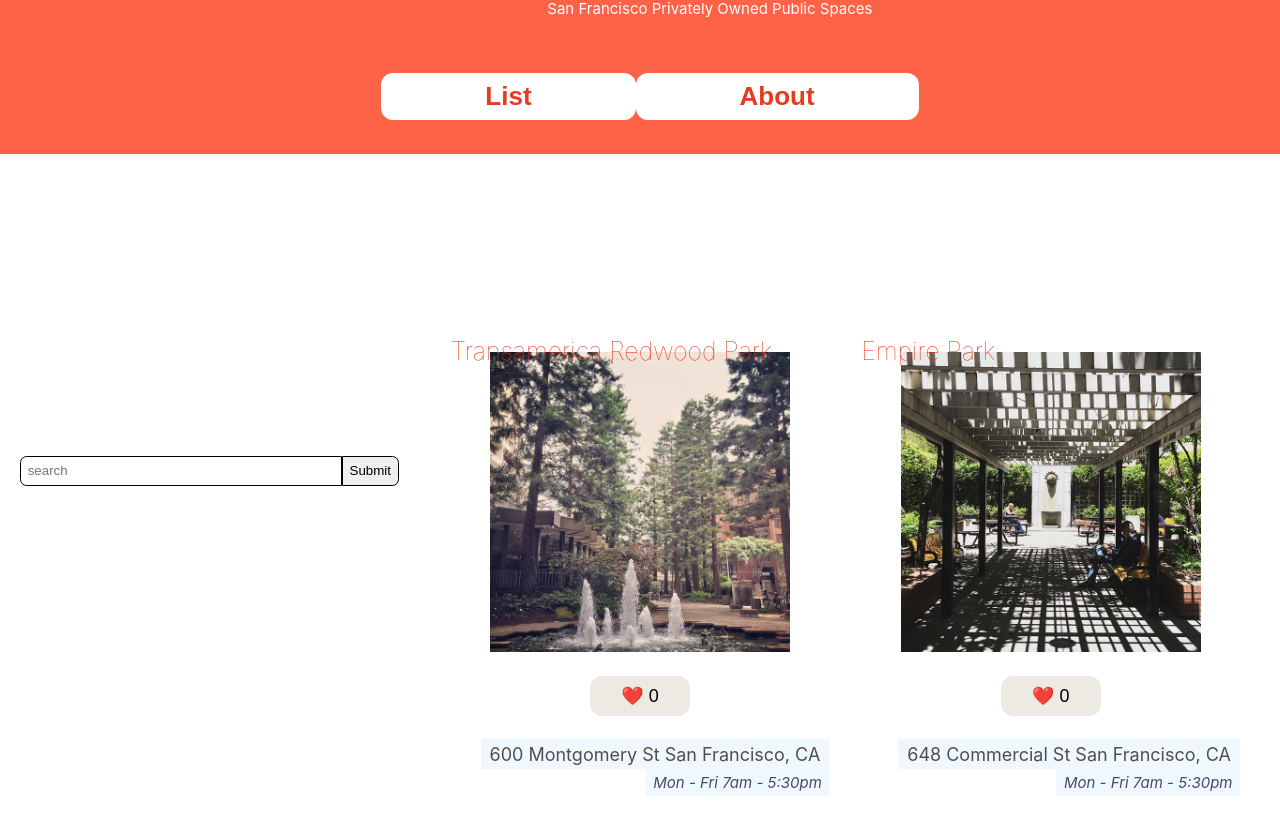
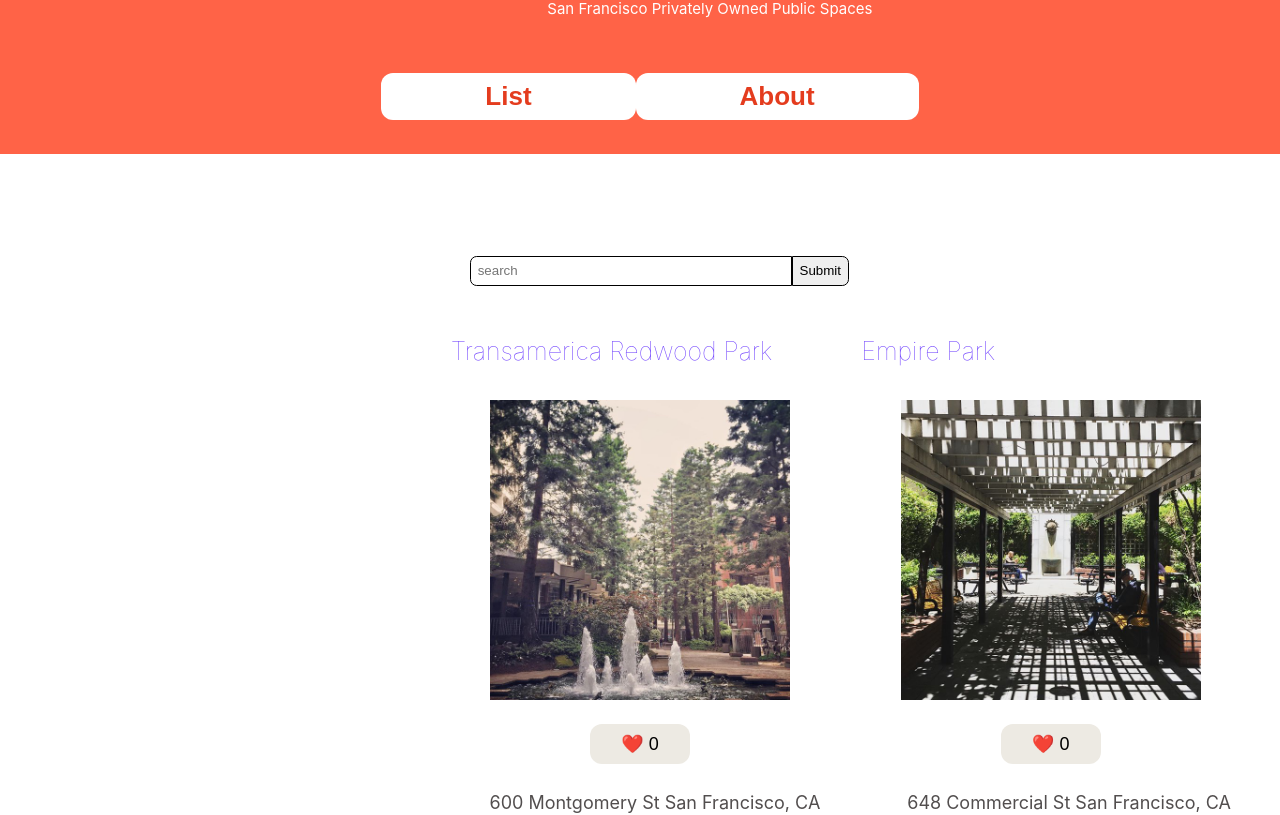
Before and after one commit to sandycamilo/React-App, a React (Create React App) app in the folder sfpopos/: page /#/ in a window 1280 px wide. Shown: the part 215-1030 px from the top of the page. Built offline with nearby package versions, Linux system fonts and the light colour scheme.

Commit message:
random public space

```diff
--- a/sfpopos/src/components/POPOSDetails/POPOSDetails.css
+++ b/sfpopos/src/components/POPOSDetails/POPOSDetails.css
@@ -9,11 +9,13 @@
   flex: 1;
   text-align: left;
   padding: 0 1em;
+  background-color: cadetblue;
 }
 
 .POPOSDetails .POPOSDetails-title {
   font-size: 2.5em;
   margin: 0;
+  background-color: cadetblue;
 }
 
 .POPOSDetails .POPOSDetails-image {
--- a/sfpopos/src/components/POPOSList/POPOList.js
+++ b/sfpopos/src/components/POPOSList/POPOList.js
@@ -31,7 +31,7 @@ function POPOList() {
   })
     return (
       <div className="POPOSList">
-        {/* input field for the search feature. */}
+          <div className="POPOList-Search">
           <form>
               <input
                   value={query} /*  holds the value you entered into the field */
@@ -40,6 +40,7 @@ function POPOList() {
               />
               <button type="submit">Submit</button>
           </form>
+          </div>
         {spaces}
       </div>
   )
--- a/sfpopos/src/components/POPOSList/POPOSList.css
+++ b/sfpopos/src/components/POPOSList/POPOSList.css
@@ -22,6 +22,14 @@
   .POPOSList {
     grid-template-columns: 1fr;
   }
+}
+
+.POPOList-Search {
+  display: flex;
+  flex-direction: column;
+  position: relative;
+  top: -200px;
+  left: 450px;
 }
 
 .POPOSList form {
--- a/sfpopos/src/components/POPOSSpace/POPOSSpace.css
+++ b/sfpopos/src/components/POPOSSpace/POPOSSpace.css
@@ -13,7 +13,7 @@
   left: 0;
   top: 0;
   font-size: 25px;
-  color: rgb(240, 49, 15);
+  color: rgb(111, 64, 254);
   text-decoration: none;
 }
 
@@ -21,8 +21,9 @@
   margin: 0;
   font-weight: lighter;
   background-color: rgba(255, 255, 255, 0.9);
-  padding: 0.5rem;
+  padding: 2rem;
   text-align: left;
+
 }
 
 .POPOSSpace .POPOSSpace-info {
@@ -36,7 +37,8 @@
 .POPOSSpace .POPOSSpace-info div {
   display: inline-block;
   padding: 0.25em 0.5em;
-  background-color: aliceblue;
+  /* background-color: aliceblue; */
+  padding: -4em;
 }
 
 /* ancestor selector */
@@ -47,8 +49,8 @@
 
 .hours {
   font-size: 15px;
-  padding: 3px;
-  color: rgb(73, 73, 108);
+  padding: 10px;
+  color: rgb(238, 83, 86);
   font-style: italic;
 }
 
```
Also changed, not shown: sfpopos/src/components/RandomSpace/RandomSpace.js (added, +16 -0 lines). Lines whose indentation alone changed are shown as unchanged.
